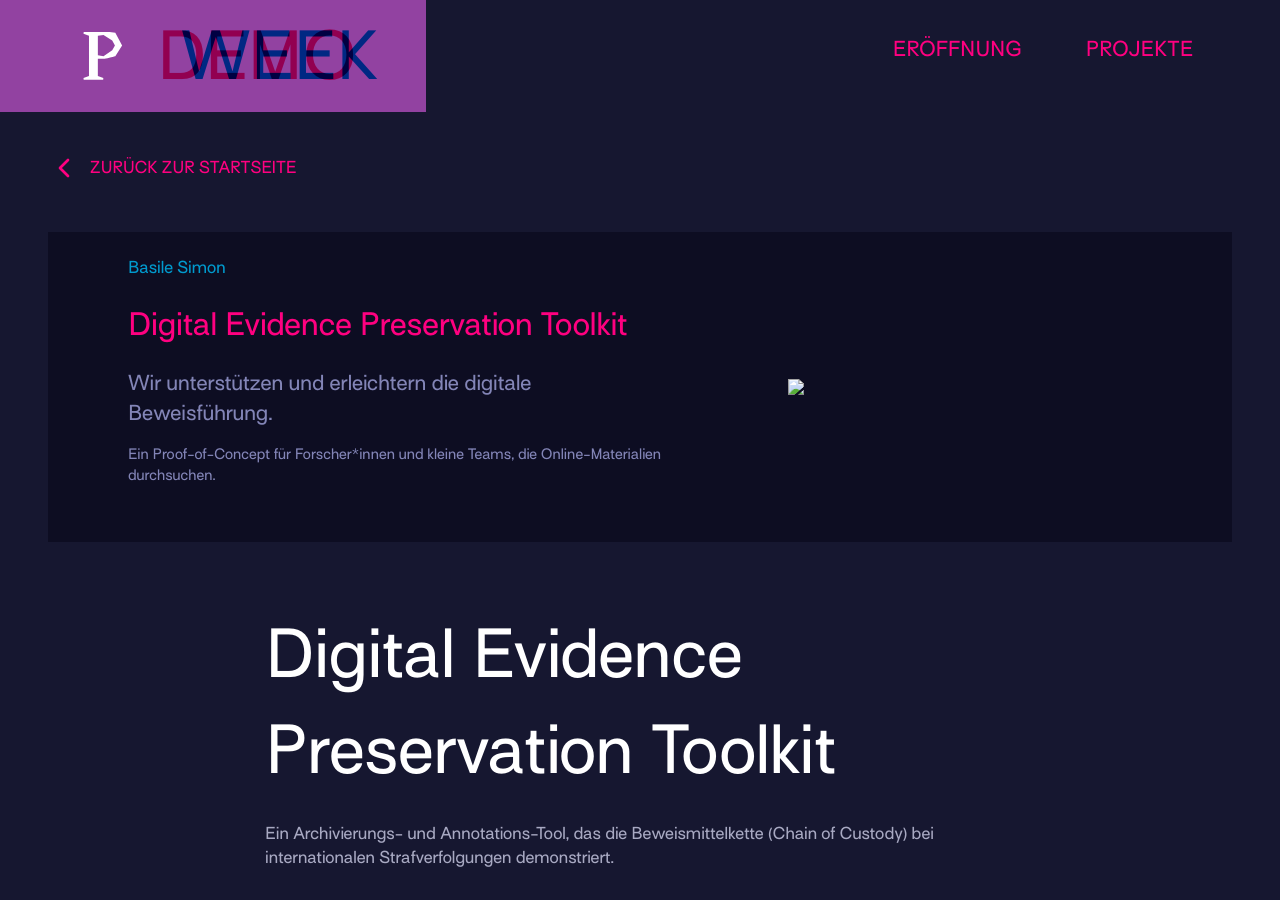
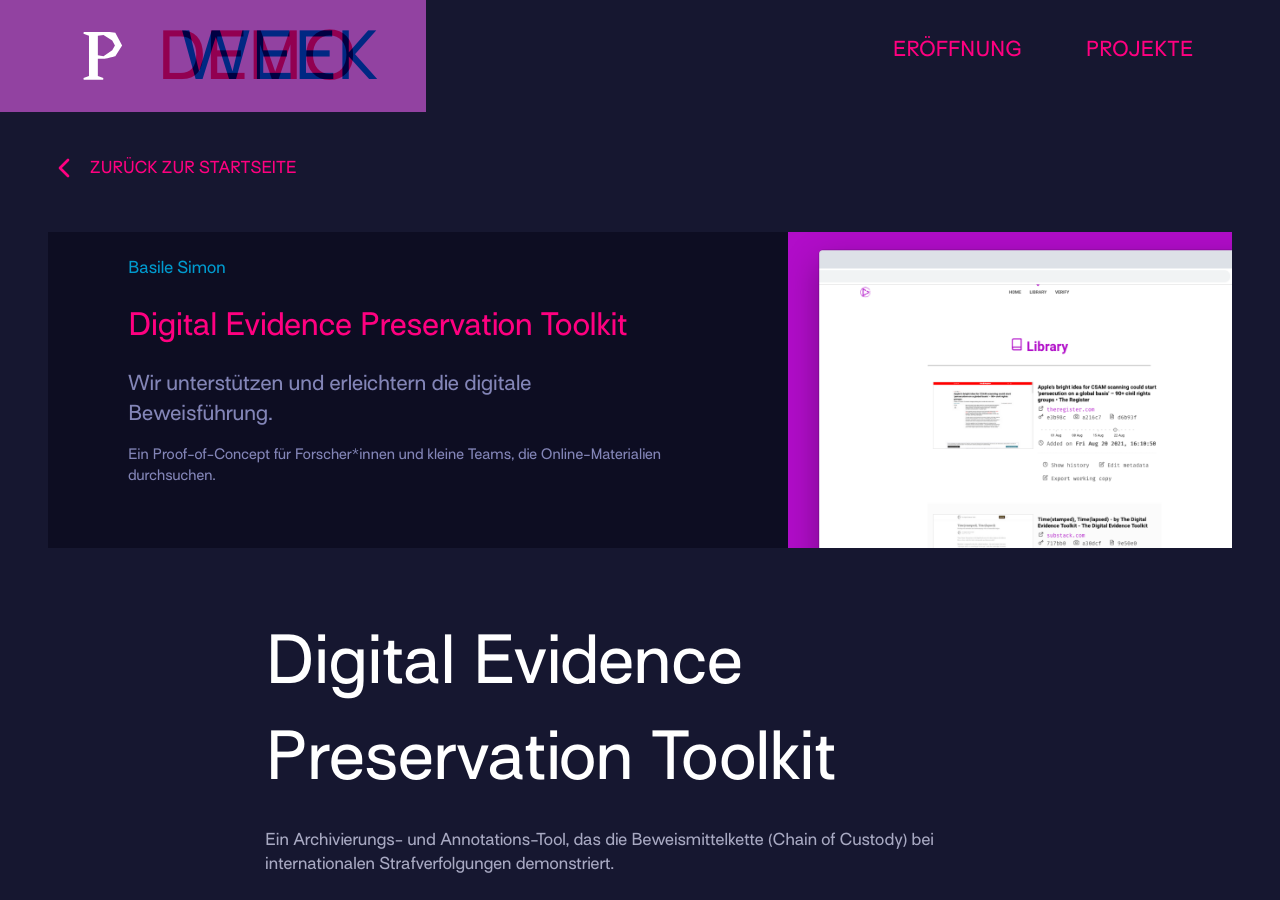
Before and after one commit to prototypefund/demo-week-runde9, a Jekyll site: the page built from _projects/13-digital-evidence-toolkit.md, in a window 1280 px wide and 900 px high. Built offline with Jekyll 4.4.1, drawn with Linux system fonts in a browser that asks for light colours.

Commit message:
Header image, author link

```diff
--- a/_projects/13-digital-evidence-toolkit.md
+++ b/_projects/13-digital-evidence-toolkit.md
@@ -1,10 +1,10 @@
 ---
 layout: project
 title: "Digital Evidence Preservation Toolkit"
-image: /assets/images/project_images/digital-evidence-toolkit/header.jpg
+image: /assets/images/project_images/digital-evidence-toolkit/header.png
 authors:
   - author: Basile Simon
-    link:
+    link: https://basilesimon.fr
 brief: "Wir unterstützen und erleichtern die digitale Beweisführung."
 summary: "Ein Proof-of-Concept für Forscher*innen und kleine Teams, die Online-Materialien durchsuchen."
 ---
```
Also changed, not shown: assets/images/project_images/digital-evidence-toolkit/header.png (added).
